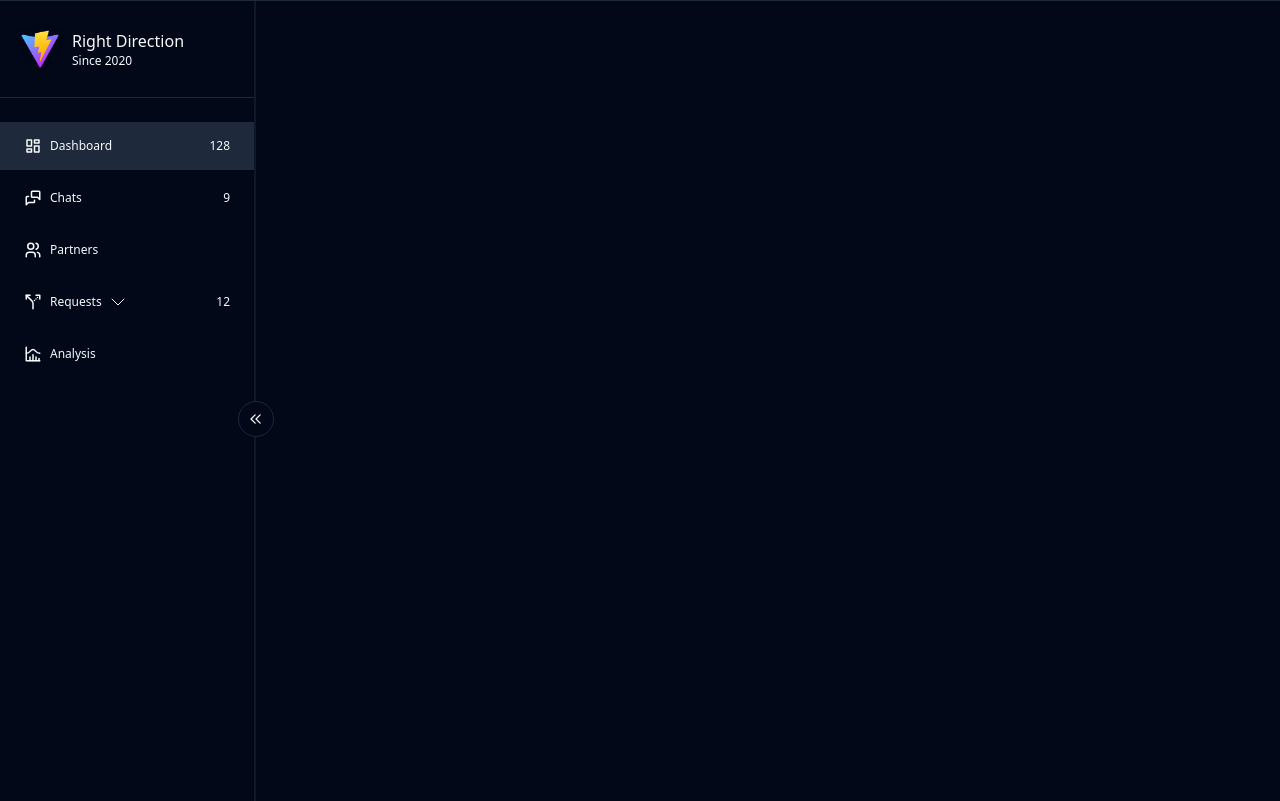
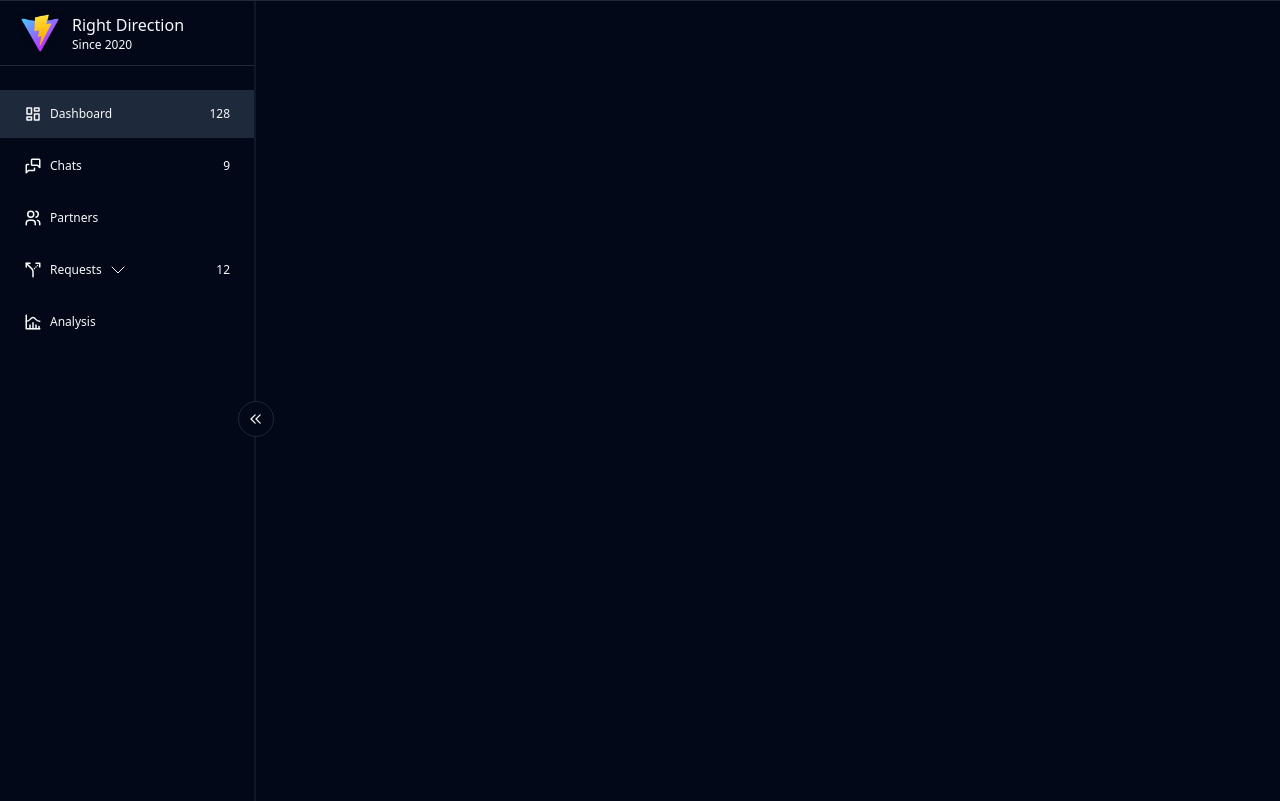
Before and after one commit to satnaing/shadcn-admin, a React (Vite) app: page / in a window 1280 px wide. Built offline with nearby package versions, Linux system fonts and the light colour scheme.

Commit message:
refactor(ui): remove unnecessary spacing

```diff
--- a/src/components/sidebar.tsx
+++ b/src/components/sidebar.tsx
@@ -25,7 +25,6 @@ export default function Sidebar({
       )}
     >
       <TooltipProvider delayDuration={0}>
-        <div className='space-y-4 py-4'>
         <div className='px-4 py-2 flex gap-2 h-16 items-center'>
           <img
             src={FaryLogo}
@@ -39,9 +38,8 @@ export default function Sidebar({
             <span className='text-xs'>Since 2020</span>
           </div>
         </div>
-          <Separator />
+        <Separator className='mb-4' />
         <Nav isCollapsed={isCollapsed} links={sidelinks} />
-        </div>
       </TooltipProvider>
       <Button
         onClick={() => setIsCollapsed((prev) => !prev)}
```
Lines whose indentation alone changed are shown as unchanged.
